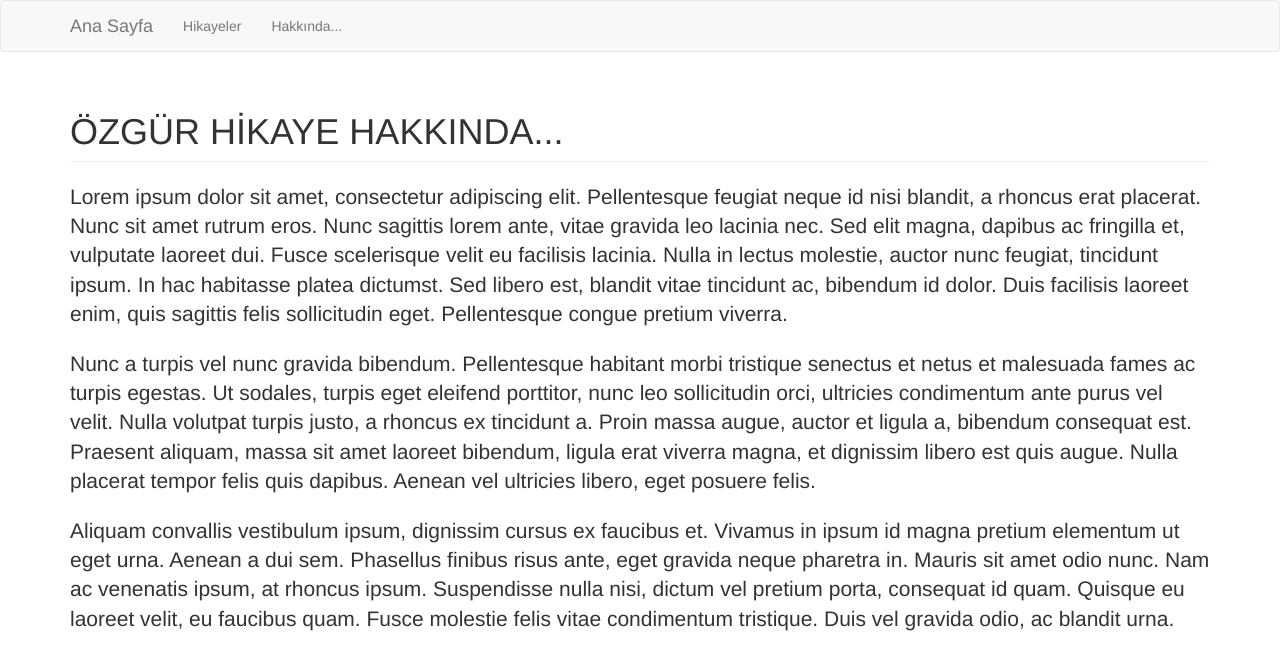
After one commit to lyk2017-django/OzgurHikaye, a Django app: page /storys/about in a window 1280 px wide. The commit adds this page. Shown: the top 670 px of the page. Run offline with Django 3.2, Linux system fonts and the light colour scheme; some libraries are stand-ins or nearby versions.

Commit message:
Hakkımızda eklendi Hikaye gösterme tamamlandı

```diff
--- a/hikaye/hikaye/templates/base.html
+++ b/hikaye/hikaye/templates/base.html
@@ -4,7 +4,7 @@
     <meta charset="utf-8">
     <meta http-equiv="X-UA-Compatible" content="IE=edge">
     <meta name="viewport" content="width=device-width, initial-scale=1">
-    <title>Anasayfa - Simple is Better Than Complex</title>
+    <title>Özgür Hikaye</title>
     <link href="{% static 'css/bootstrap.min.css' %}" rel="stylesheet">
     <!--[if lt IE 9]>
       <script src="https://oss.maxcdn.com/html5shiv/3.7.3/html5shiv.min.js"></script>
--- /dev/null
+++ b/hikaye/hikaye/templates/hakkimizda.html
@@ -0,0 +1,17 @@
+{% extends 'base.html' %}
+
+{% block content %}
+  <h1 class="page-header">ÖZGÜR HİKAYE HAKKINDA...</h1>
+
+
+
+
+
+
+<p class="lead">Lorem ipsum dolor sit amet, consectetur adipiscing elit. Pellentesque feugiat neque id nisi blandit, a rhoncus erat placerat. Nunc sit amet rutrum eros. Nunc sagittis lorem ante, vitae gravida leo lacinia nec. Sed elit magna, dapibus ac fringilla et, vulputate laoreet dui. Fusce scelerisque velit eu facilisis lacinia. Nulla in lectus molestie, auctor nunc feugiat, tincidunt ipsum. In hac habitasse platea dictumst. Sed libero est, blandit vitae tincidunt ac, bibendum id dolor. Duis facilisis laoreet enim, quis sagittis felis sollicitudin eget. Pellentesque congue pretium viverra.</p>
+
+<p class="lead">Nunc a turpis vel nunc gravida bibendum. Pellentesque habitant morbi tristique senectus et netus et malesuada fames ac turpis egestas. Ut sodales, turpis eget eleifend porttitor, nunc leo sollicitudin orci, ultricies condimentum ante purus vel velit. Nulla volutpat turpis justo, a rhoncus ex tincidunt a. Proin massa augue, auctor et ligula a, bibendum consequat est. Praesent aliquam, massa sit amet laoreet bibendum, ligula erat viverra magna, et dignissim libero est quis augue. Nulla placerat tempor felis quis dapibus. Aenean vel ultricies libero, eget posuere felis.</p>
+
+<p class="lead">Aliquam convallis vestibulum ipsum, dignissim cursus ex faucibus et. Vivamus in ipsum id magna pretium elementum ut eget urna. Aenean a dui sem. Phasellus finibus risus ante, eget gravida neque pharetra in. Mauris sit amet odio nunc. Nam ac venenatis ipsum, at rhoncus ipsum. Suspendisse nulla nisi, dictum vel pretium porta, consequat id quam. Quisque eu laoreet velit, eu faucibus quam. Fusce molestie felis vitae condimentum tristique. Duis vel gravida odio, ac blandit urna. </p>
+
+{% endblock %}
--- a/hikaye/hikaye/templates/includes/header.html
+++ b/hikaye/hikaye/templates/includes/header.html
@@ -2,7 +2,7 @@
   <div class="container">
     <div class="navbar-header">
       <button type="button" class="navbar-toggle collapsed" data-toggle="collapse" data-target="#main-menu" aria-expanded="false">
-        <span class="sr-only">Toggle navigation</span>
+        <span class="sr-only">Menü</span>
         <span class="icon-bar"></span>
         <span class="icon-bar"></span>
         <span class="icon-bar"></span>
@@ -14,7 +14,7 @@
         <li{% if request.path == '/ozgur_modul/' %} class="active"{% endif %}>
           <a href="{% url 'story_list' %}">Hikayeler</a>
         </li>
-        <li><a href="https://simpleisbetterthancomplex.com">simpleisbetterthancomplex.com</a></li>
+        <li><a href="{% url 'about' %}">Hakkında...</a></li>
       </ul>
     </div>
   </div>
--- a/hikaye/hikaye/urls.py
+++ b/hikaye/hikaye/urls.py
@@ -22,6 +22,7 @@ urlpatterns = [
     url(r'^admin/', admin.site.urls),
     url(r'^$', TemplateView.as_view(template_name='anasayfa.html'), name='anasayfa'),
     url(r'^storys/$', views.story_list, name='story_list'),
+    url(r'^storys/about$', TemplateView.as_view(template_name='hakkimizda.html'), name='about'),
     url(r'^story/create/$', views.story_create, name='story_create'),
     url(r'^story/(?P<pk>\d+)/update/$', views.story_update, name='story_update'),
     url(r'^story/(?P<pk>\d+)/delete/$', views.story_delete, name='story_delete'),
--- a/hikaye/ozgur_modul/templates/ozgur_modul/includes/partial_story_list.html
+++ b/hikaye/ozgur_modul/templates/ozgur_modul/includes/partial_story_list.html
@@ -1,6 +1,8 @@
 {% for story in storys %}
   <tr>
-    <td><span data-url="{% url 'story_view' pk=story.id %}" href="{% url 'story_view' pk=story.id %}" class="js-sort-title">{{ story.story_title }}</span></td>
+    <td><u style="cursor: pointer;">
+      <span data-url="{% url 'story_view' pk=story.id %}"
+            class="js-view-story">{{ story.story_title }}</span></u></td>
     <td>{{ story.create_time|date:"d.m.Y" }}</td>
     <td>{{ story.show_count }}</td>
     <td>{{ story.good_count }}</td>
@@ -16,6 +18,6 @@
   </tr>
 {% empty %}
   <tr>
-    <td colspan="8" class="text-center bg-warning">No book</td>
+    <td colspan="7" class="text-center bg-warning">Henüz katkıda bulunan olmamış.</td>
   </tr>
 {% endfor %}
--- a/requirements.txt
+++ b/requirements.txt
@@ -1 +1,2 @@
-django
+django==1.10.*
+django-widget-tweaks==1.4.*
```
Also changed, not shown: hikaye/ozgur_modul/static/ozgur_modul/js/storys.js (+7 -2 lines), hikaye/ozgur_modul/templates/ozgur_modul/includes/partial_story_cont_view.html (+24 -5 lines), hikaye/ozgur_modul/views.py (+12 -0 lines).
